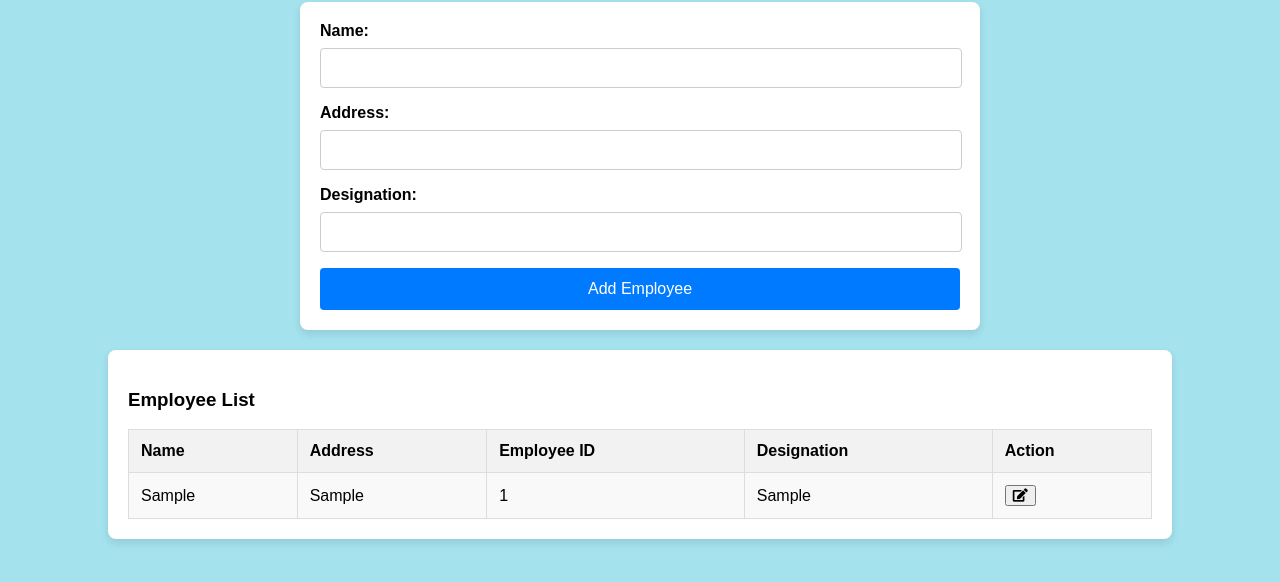
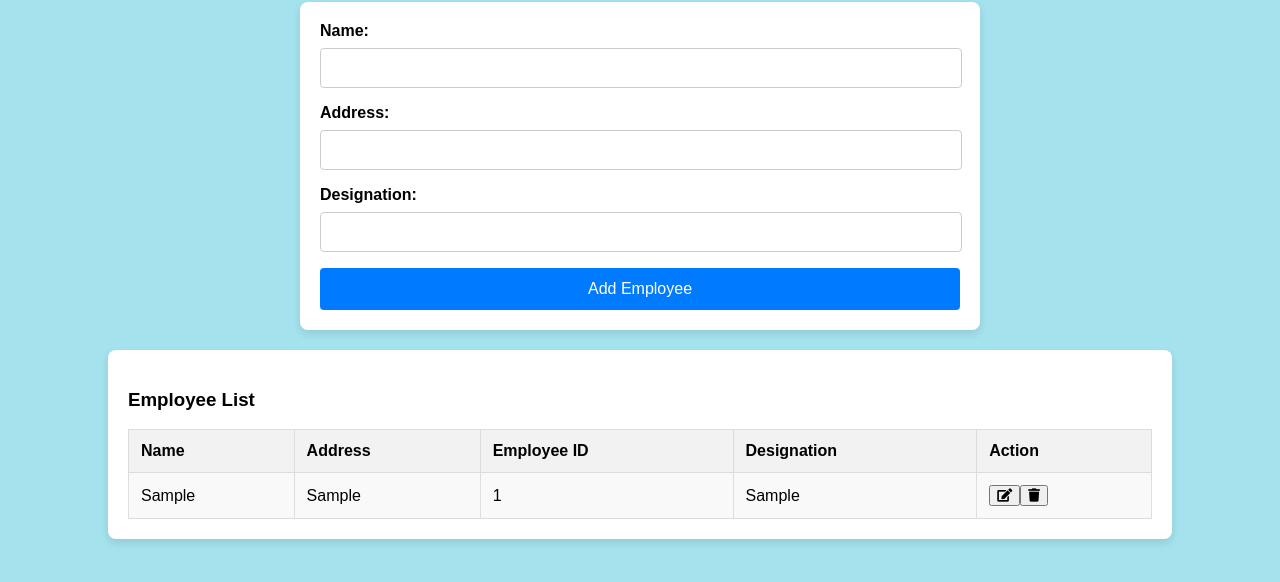
Before and after one commit to Rinil-Parmar/JavaScript_Assignments, a plain HTML site: page Assignment - 2/index.html in a window 1280 px wide. Both pictures are taken after typing "Sample", "Sample", "Sample" into the empty fields and a click on the button "Add Employee". Shown: the part 76-658 px from the top of the page. Drawn offline with Linux system fonts and the light colour scheme.

Commit message:
delete functionality added.

```diff
--- a/Assignment - 2/index.html
+++ b/Assignment - 2/index.html
@@ -5,13 +5,12 @@
     <meta name="viewport" content="width=device-width, initial-scale=1.0" />
     <title>Employee Management System</title>
     <link rel="stylesheet" href="styles.css" />
-    <!-- Link to external CSS file -->
-    <script src="script.js" defer></script>
-    <!-- Link to external JavaScript file with defer attribute for deferred execution -->
+    <!-- Link to Font Awesome for icons -->
     <link
       rel="stylesheet"
       href="https://cdnjs.cloudflare.com/ajax/libs/font-awesome/5.15.4/css/all.min.css"
     />
+    <script src="script.js" defer></script>
   </head>
   <body>
     <h2>Employee Management System</h2>
@@ -23,13 +22,11 @@
       <label for="address">Address:</label>
       <input type="text" id="address" required />
       <input type="hidden" id="empId" />
-      <!-- Hidden input field for Employee ID -->
       <label for="designation">Designation:</label>
       <input type="text" id="designation" required />
       <button id="addOrUpdateButton" onclick="addOrUpdateEmployee()">
         Add Employee
       </button>
-      <!-- Button to add or update employee -->
     </div>
 
     <!-- Table Container -->
--- a/Assignment - 2/script.js
+++ b/Assignment - 2/script.js
@@ -47,7 +47,6 @@ function addOrUpdateEmployee() {
 }
 
 
-// Function to display the list of employees in the table
 function displayEmployees() {
   // Get the table element
   const table = document.getElementById('employeeTable');
@@ -63,17 +62,30 @@ function displayEmployees() {
     row.insertCell(2).textContent = employee.empId;
     row.insertCell(3).textContent = employee.designation;
 
-    const editButtonCell = row.insertCell(4);
+    // Add action buttons to the row
+    const actionCell = row.insertCell(4);
     const editButton = document.createElement("button");
     editButton.innerHTML = '<i class="fas fa-edit"></i>';
-    // Set an onclick event for the 'Edit' button to call the editEmployee function with the index of the employee
     editButton.onclick = function () {
       editEmployee(index);
     };
-    // Add the 'Edit' button to the row
-    editButtonCell.appendChild(editButton);
+    actionCell.appendChild(editButton);
+
+    const deleteButton = document.createElement("button");
+    deleteButton.innerHTML = '<i class="fas fa-trash"></i>';
+    deleteButton.onclick = function () {
+      deleteEmployee(index);
+    };
+    actionCell.appendChild(deleteButton);
   });
 }
+
+// Function to delete an employee
+function deleteEmployee(index) {
+  employees.splice(index, 1); // Remove the employee from the array
+  displayEmployees(); // Update the table display
+}
+
 
 // Function to populate input fields with the details of the employee being edited
 function editEmployee(index) {
```
Also changed, not shown: Assignment - 2/styles.css (indentation only).
